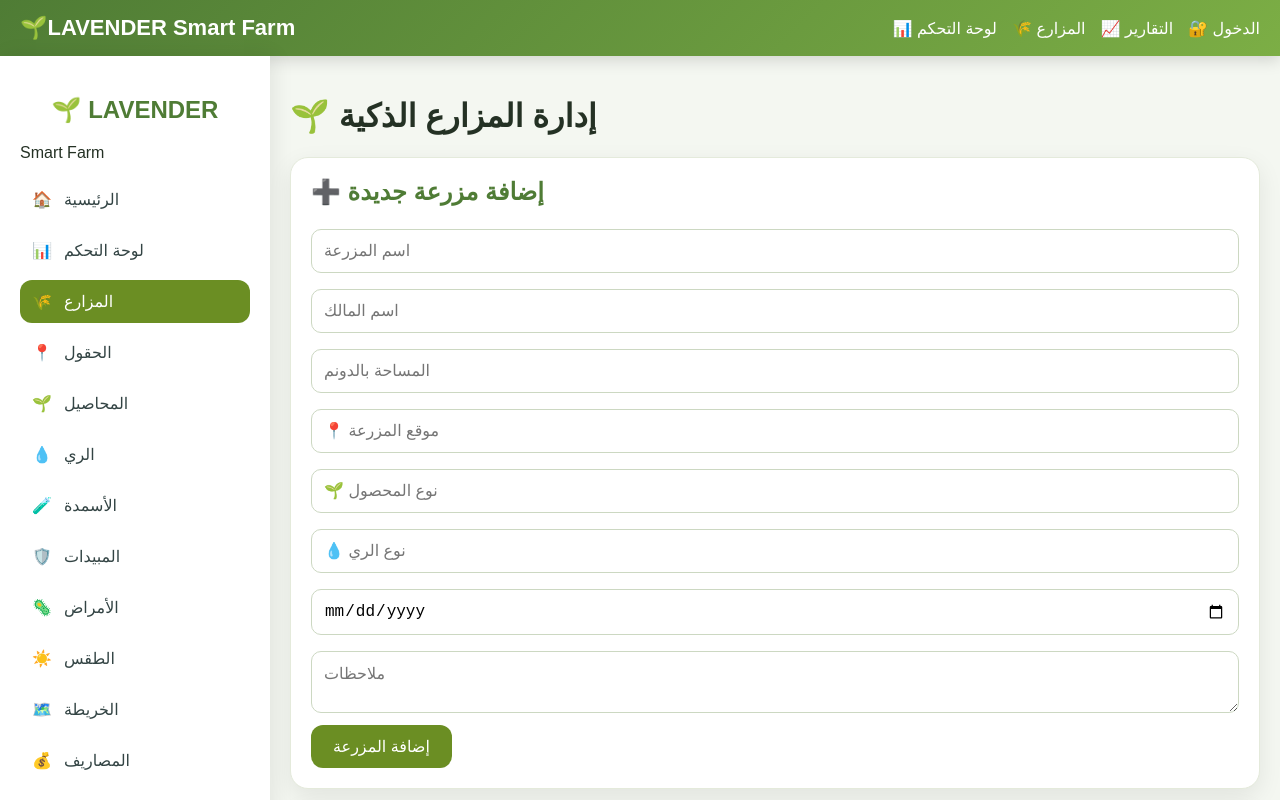
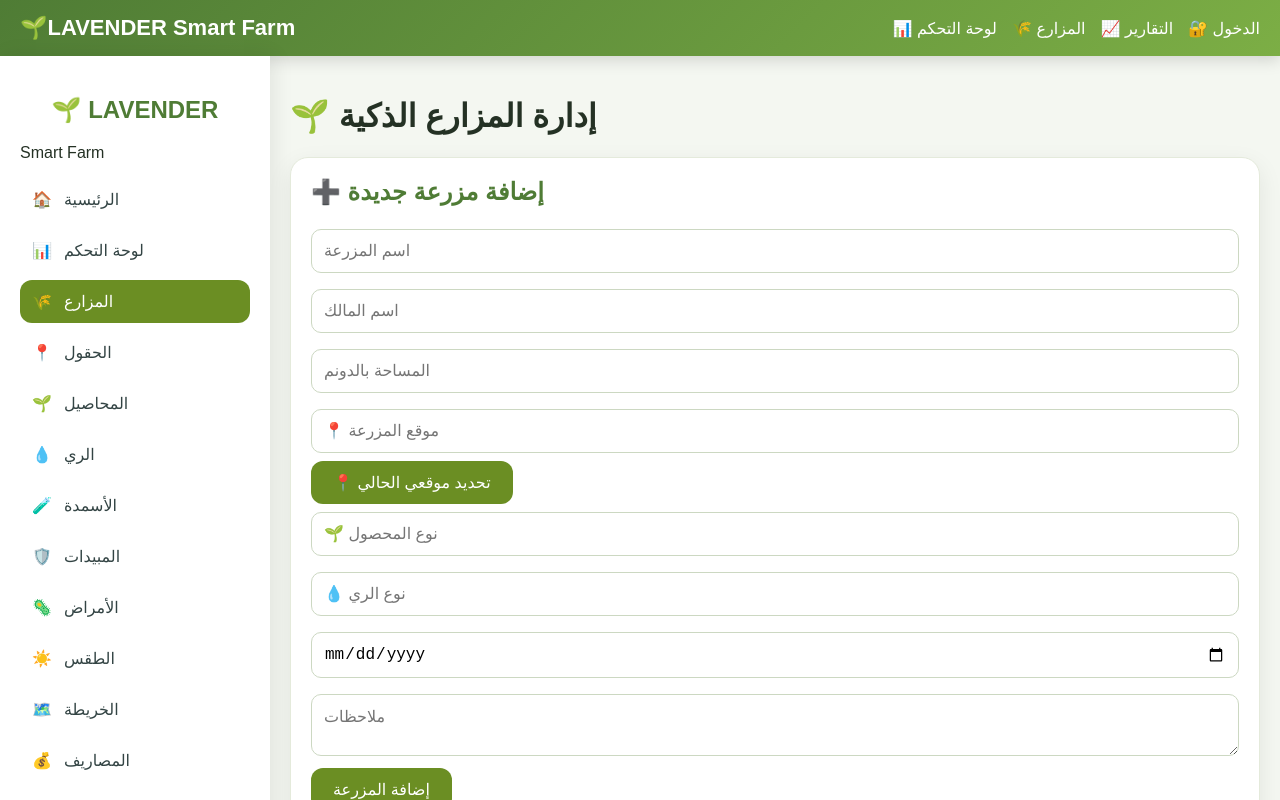
Before and after one commit to hasan776643tt-ops/LAVENDER, a React (Vite) app: page /farms in a window 1280 px wide. Shown: the top 800 px of the page. Built offline with nearby package versions, Linux system fonts and the light colour scheme.

Commit message:
Update Farms.jsx

```diff
--- a/src/pages/Farms.jsx
+++ b/src/pages/Farms.jsx
@@ -13,9 +13,7 @@ import {
 import Card from "../components/Card";
 import Button from "../components/Button";
 
-
 export default function Farms() {
-
 
   const {
 
@@ -28,8 +26,6 @@ export default function Farms() {
     deleteFarm
 
   } = useContext(FarmContext);
-
-
 
   const [form,setForm] = useState({
 
@@ -44,18 +40,11 @@ export default function Farms() {
 
   });
 
-
-
   const [editId,setEditId] =
     useState(null);
 
-
-
   const [search,setSearch] =
     useState("");
-
-
-
 
   const handleChange = (e)=>{
 
@@ -70,8 +59,50 @@ export default function Farms() {
 
   };
 
+  const getCurrentLocation = ()=>{
 
+    if(!navigator.geolocation){
 
+      alert(
+        "المتصفح لا يدعم GPS"
+      );
+
+      return;
+
+    }
+
+    navigator.geolocation.getCurrentPosition(
+
+      (position)=>{
+
+        const lat =
+          position.coords.latitude;
+
+        const lng =
+          position.coords.longitude;
+
+        setForm(prev => ({
+
+          ...prev,
+
+          location:
+          `${lat}, ${lng}`
+
+        }));
+
+      },
+
+      ()=>{
+
+        alert(
+          "تعذر الحصول على الموقع"
+        );
+
+      }
+
+    );
+
+  };
 
   const clearForm = ()=>{
 
@@ -88,17 +119,11 @@ export default function Farms() {
 
     });
 
-
     setEditId(null);
 
   };
 
-
-
-
-
   const saveFarm = ()=>{
-
 
     if(
       !form.name ||
@@ -106,38 +131,24 @@ export default function Farms() {
     )
     return;
 
-
-
     if(editId){
-
 
       updateFarm(
         editId,
         form
       );
 
-
     }else{
-
 
       addFarm(form);
 
-
     }
-
-
 
     clearForm();
 
-
   };
 
-
-
-
-
   const editFarm = (farm)=>{
-
 
     setForm({
 
@@ -161,22 +172,14 @@ export default function Farms() {
 
     });
 
-
-
     setEditId(
       farm.id
     );
 
-
   };
-
-
-
-
 
   const filteredFarms =
   useMemo(()=>{
-
 
     return farms.filter(
       farm =>
@@ -189,27 +192,16 @@ export default function Farms() {
 
     );
 
-
   },[
     farms,
     search
-  ]);
-
-
-
-
-
-
-  return (
+  ]);    return (
 
 <div>
-
 
 <h1>
 🌱 إدارة المزارع الذكية
 </h1>
-
-
 
 <Card
 title={
@@ -220,8 +212,6 @@ editId
 "➕ إضافة مزرعة جديدة"
 }
 >
-
-
 
 <input
 
@@ -235,8 +225,6 @@ onChange={handleChange}
 
 />
 
-
-
 <input
 
 name="owner"
@@ -248,8 +236,6 @@ value={form.owner}
 onChange={handleChange}
 
 />
-
-
 
 <input
 
@@ -265,8 +251,6 @@ onChange={handleChange}
 
 />
 
-
-
 <input
 
 name="location"
@@ -279,7 +263,11 @@ onChange={handleChange}
 
 />
 
-
+<Button
+onClick={getCurrentLocation}
+>
+📍 تحديد موقعي الحالي
+</Button>
 
 <input
 
@@ -293,8 +281,6 @@ onChange={handleChange}
 
 />
 
-
-
 <input
 
 name="irrigationType"
@@ -306,8 +292,6 @@ value={form.irrigationType}
 onChange={handleChange}
 
 />
-
-
 
 <input
 
@@ -321,8 +305,6 @@ onChange={handleChange}
 
 />
 
-
-
 <textarea
 
 name="notes"
@@ -335,37 +317,21 @@ onChange={handleChange}
 
 />
 
-
-
 <Button onClick={saveFarm}>
 
 {
-
 editId
-
 ?
-
 "حفظ التعديل"
-
 :
-
 "إضافة المزرعة"
-
 }
 
 </Button>
 
-
-
 </Card>
 
-
-
-
-
-
 <Card title="🔎 البحث">
-
 
 <input
 
@@ -379,26 +345,16 @@ e=>setSearch(e.target.value)
 
 />
 
-
 </Card>
-
-
-
-
-
 
 <h2>
 قائمة المزارع
 </h2>
 
-
-
-
 {
 
 filteredFarms.map(
 farm=>(
-
 
 <Card
 
@@ -410,49 +366,40 @@ title={
 
 >
 
-
 <p>
 👤 المالك:
 {farm.owner}
 </p>
-
 
 <p>
 📏 المساحة:
 {farm.area} دونم
 </p>
 
-
 <p>
 📍 الموقع:
 {farm.location}
 </p>
-
 
 <p>
 🌱 المحصول:
 {farm.cropType}
 </p>
 
-
 <p>
 💧 الري:
 {farm.irrigationType}
 </p>
-
 
 <p>
 📅 الزراعة:
 {farm.plantingDate}
 </p>
 
-
 <p>
 📝
 {farm.notes}
 </p>
-
-
 
 <Button
 
@@ -466,8 +413,6 @@ editFarm(farm)
 
 </Button>
 
-
-
 <Button
 
 onClick={()=>
@@ -480,10 +425,7 @@ deleteFarm(farm.id)
 
 </Button>
 
-
-
 </Card>
-
 
 )
 
@@ -491,9 +433,6 @@ deleteFarm(farm.id)
 
 }
 
-
-
-
 </div>
 
   );
```
